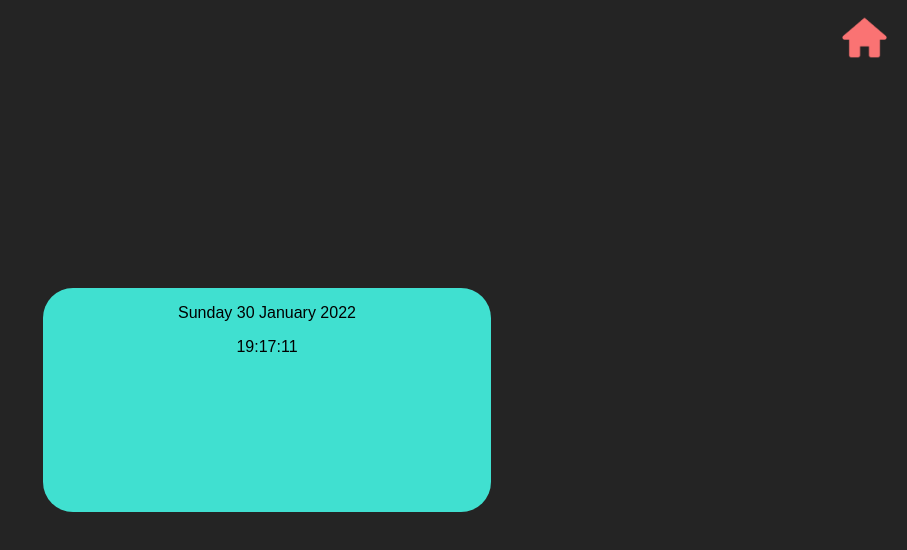
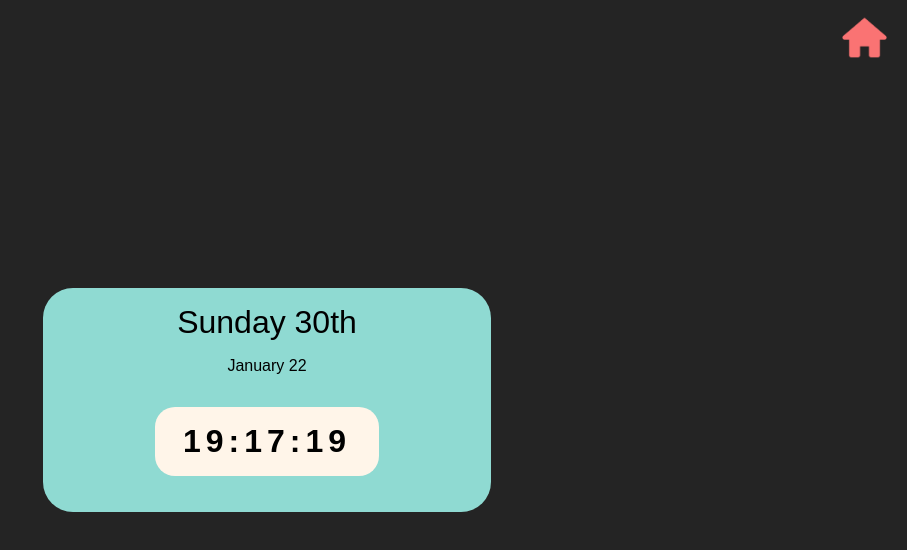
Before and after one commit to mariaalouisaa/3-in-1-react, a React (Create React App) app: page / in a window 1280 px wide. Both pictures are taken after a click on the button "Time + Date". Shown: the top 550 px of the page, without its empty margins (373-1280 px from the left). Built offline with nearby package versions, Linux system fonts and the light colour scheme.

Commit message:
Add minor styling to Date component

```diff
--- a/src/TimeAndDate.css
+++ b/src/TimeAndDate.css
@@ -1,4 +1,25 @@
 .Date {
-  background: turquoise;
+  background: rgb(143, 218, 210);
   height: 14em;
 }
+
+.TodayTime {
+  background-color: rgb(255, 245, 233);
+  width: 6em;
+  margin: 0 auto;
+  padding: 0.5em;
+  font-size: 2em;
+  letter-spacing: 5px;
+  font-weight: 700;
+  border-radius: 20px;
+}
+
+.TodayDate {
+  font-size: 2em;
+  margin: 0.5em auto;
+}
+
+.TodayDate2 {
+  font-size: 1em;
+  margin: 0 auto 2em auto;
+}
--- a/src/TimeAndDate.js
+++ b/src/TimeAndDate.js
@@ -6,25 +6,29 @@ import "./Home.css";
 export default function TimeAndDate(props) {
   const [dateState, setDateState] = useState(new Date());
   useEffect(() => {
-    setInterval(() => setDateState(new Date()), 30000);
+    setInterval(() => setDateState(new Date()), 1000);
   }, []);
   if (props.active) {
     return (
       <div className="Date popup">
         <p className="TodayDate">
-          {" "}
           {dateState.toLocaleDateString("en-GB", {
             weekday: "long",
             day: "numeric",
+          })}
+          <span>th</span>
+        </p>
+        <p className="TodayDate2">
+          {dateState.toLocaleDateString("en-GB", {
             month: "long",
-            year: "numeric",
+            year: "2-digit",
           })}
         </p>
         <p className="TodayTime">
           {dateState.toLocaleString("en-GB", {
-            hour: "numeric",
-            minute: "numeric",
-            second: "numeric",
+            hour: "2-digit",
+            minute: "2-digit",
+            second: "2-digit",
             hour12: false,
           })}
         </p>
```
